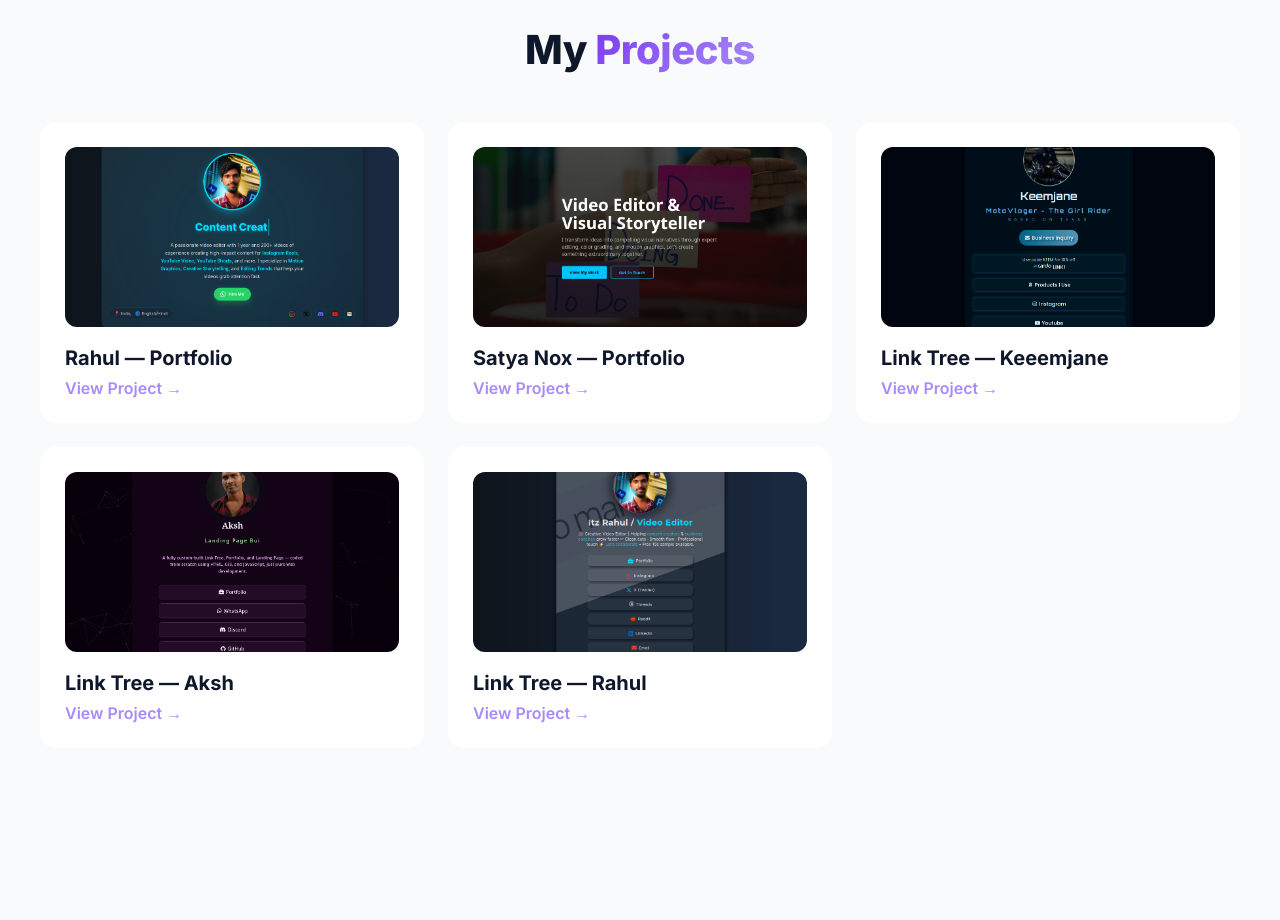
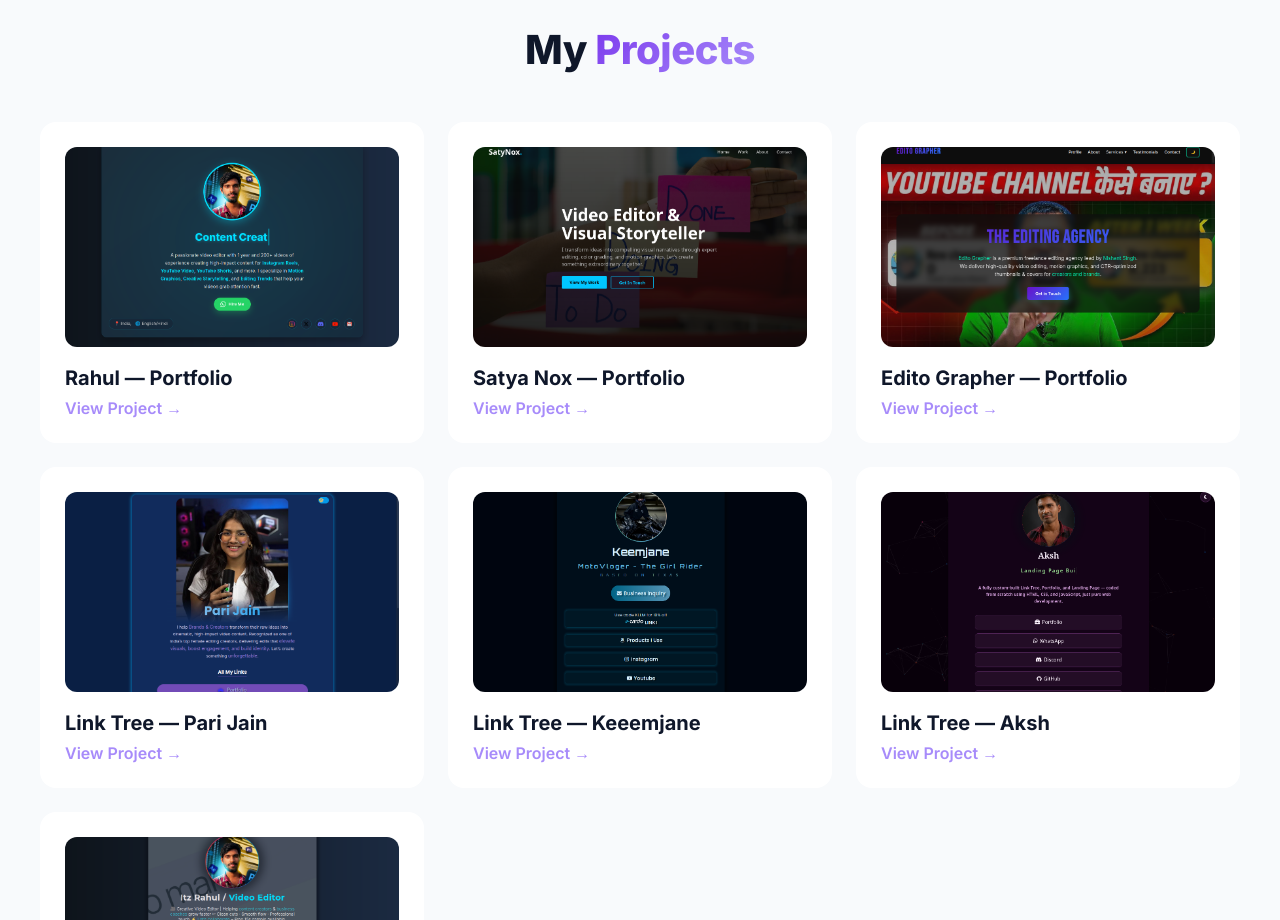
Before and after one commit to AkshDeveloper/Aksh-Developer, a plain HTML site: page index.html in a window 1280 px wide. Shown: the part 1880-2800 px from the top of the page. Drawn offline with Linux system fonts and the light colour scheme.

Commit message:
updated new work

```diff
--- a/index.html
+++ b/index.html
@@ -100,6 +100,16 @@
         <img src="images/satyanox portfolio.png" alt="Project preview" />
         <h3>Satya Nox — Portfolio</h3>
         <a href="https://akshdeveloper.github.io/SatyNox/" target="_blank">View Project →</a>
+      </div>
+       <div class="project-card fade-in">
+        <img src="images/Edito Grapher portfolio.png" alt="Project preview" />
+        <h3>Edito Grapher — Portfolio</h3>
+        <a href="https://edito-grapher.vercel.app/" target="_blank">View Project →</a>
+      </div>
+       <div class="project-card fade-in">
+        <img src="images/pari jain link tree.png" alt="Project preview" />
+        <h3>Link Tree — Pari Jain</h3>
+        <a href="https://link-tree-pari-jain.vercel.app/" target="_blank">View Project →</a>
       </div>
       <div class="project-card fade-in">
         <img src="images/keemjane link tree.png" alt="Project preview" />
--- a/style.css
+++ b/style.css
@@ -398,7 +398,7 @@
     }
     .project-card img {
       width:100%;
-      height:180px;
+      height:200px;
       border-radius:12px;
       margin-bottom:1.2rem;
       object-fit: cover;
```
Also changed, not shown: images/Edito Grapher portfolio.png (added), images/pari jain link tree.png (added).
